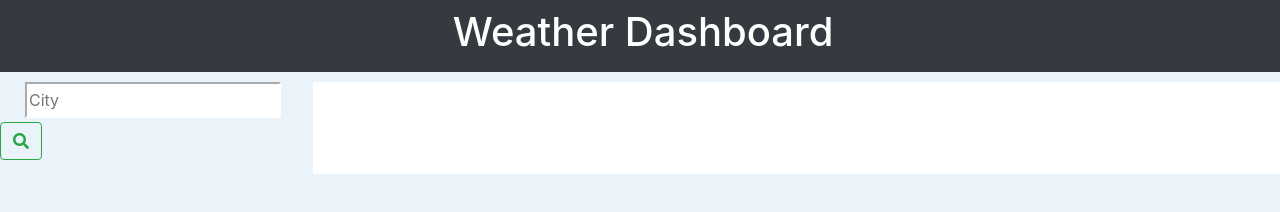
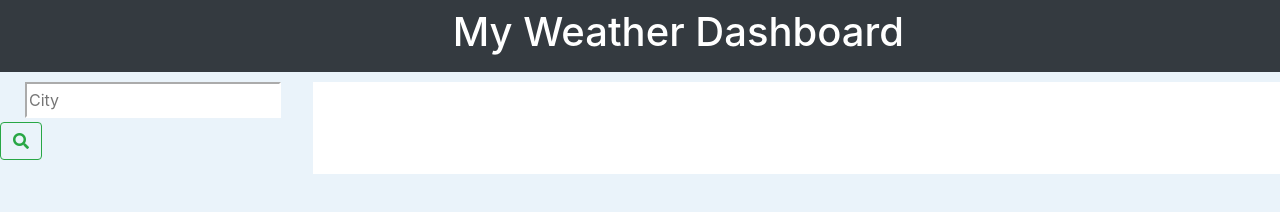
Before and after one commit to speloqu24/Weather_Dash, a plain HTML site: page index.html in a window 1280 px wide. Drawn offline with nearby package versions, Linux system fonts and the light colour scheme.

Commit message:
Update index.html
#1vx0y19

```diff
--- a/index.html
+++ b/index.html
@@ -28,7 +28,7 @@
 
   <body>
     <nav class="navbar navbar-dark bg-dark">
-      <h1>Weather Dashboard</h1>
+      <h1>My Weather Dashboard</h1>
     </nav>
 
     <!-- Search, Search History and Display container. Elements added dynamically  -->
```
